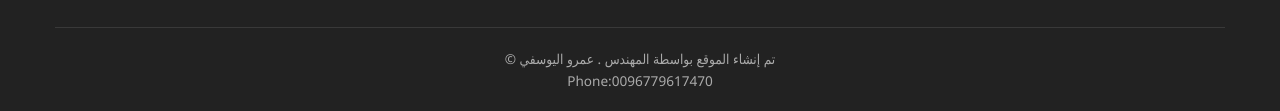
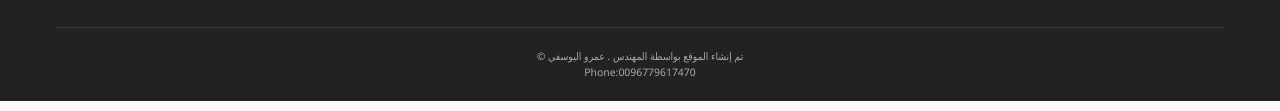
Before and after one commit to AmrALyousofi/Bag-Your-Store, a plain HTML site: page index.html in a window 1280 px wide. Shown: the part 9279-9390 px from the top of the page. Drawn offline with Linux system fonts and the light colour scheme.

Commit message:
Update style.css

```diff
--- a/style.css
+++ b/style.css
@@ -330,7 +330,7 @@ footer {
     text-align: center;
     padding-top: 20px;
     border-top: 1px solid rgba(255, 255, 255, 0.1);
-    font-size: 0.85rem;
+    font-size: 0.65rem;
     color: #aaa;
 }
 
```
